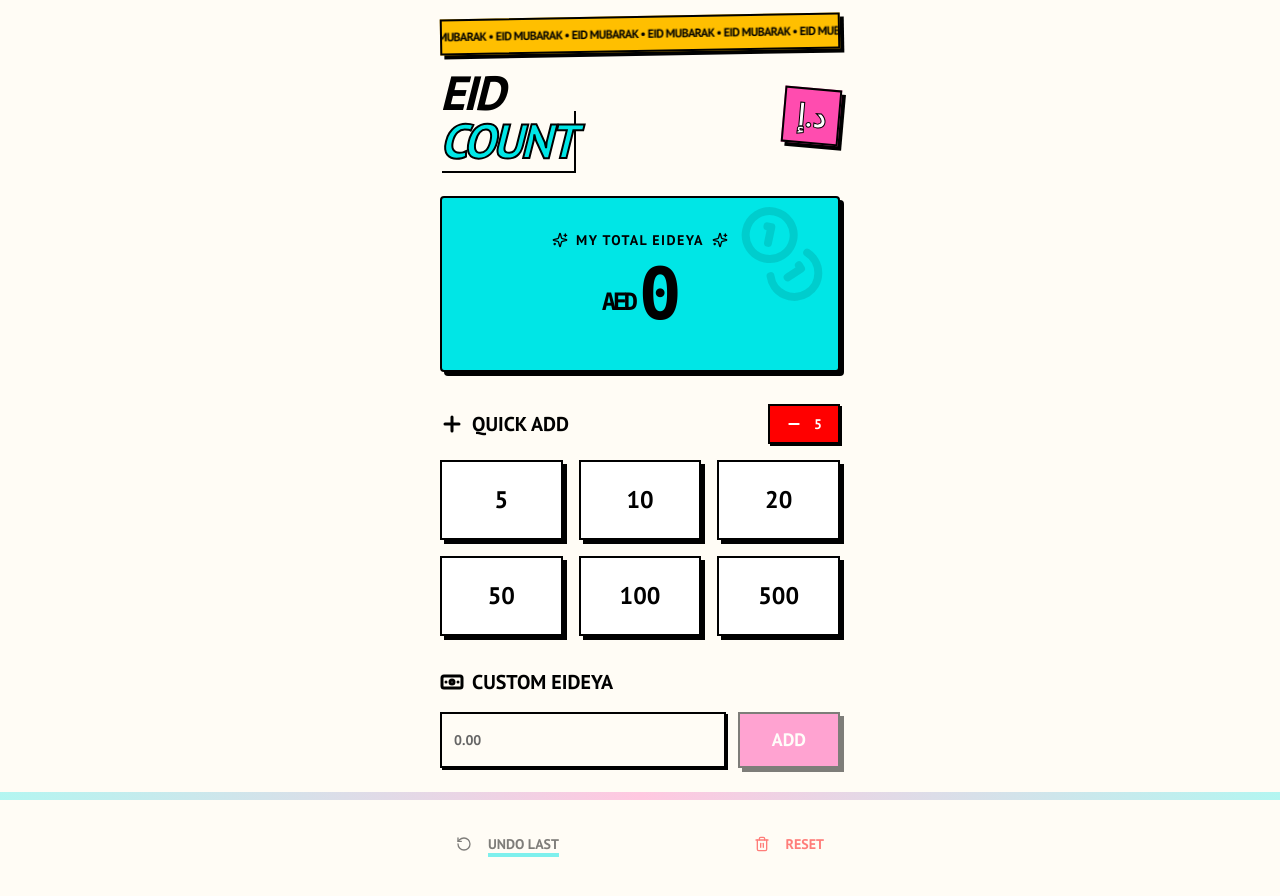
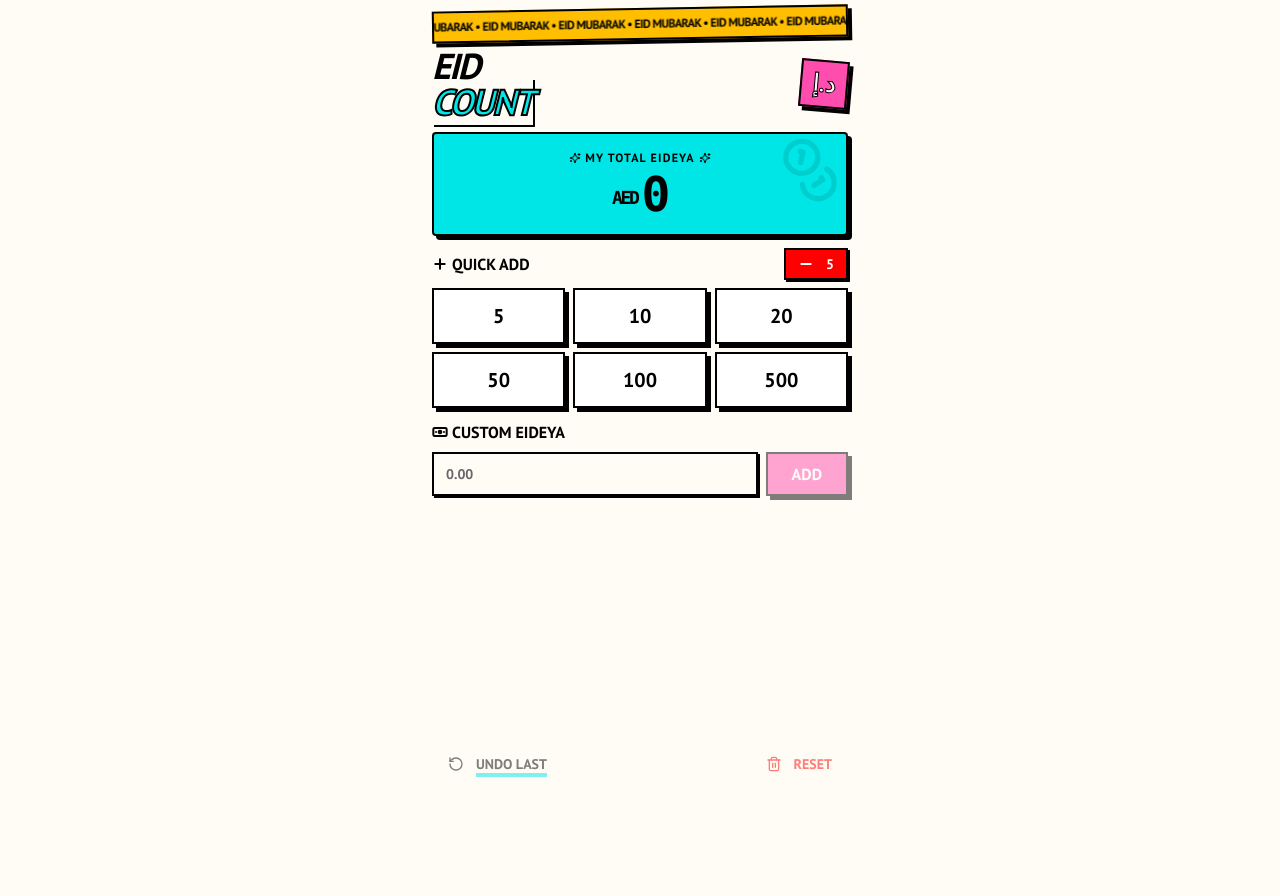
Before and after one commit to sfdxb7/eid-count, a Next.js app: page / in a window 1280 px wide. Shown: the top 896 px of the page. After the commit the page ends 800 px from the top, so only its background shows below. Built offline with nearby package versions, Linux system fonts and the light colour scheme.

Commit message:
Fix: fit entire app in one screen, no scroll, dvh adaptive

```diff
--- a/src/app/page.tsx
+++ b/src/app/page.tsx
@@ -2,13 +2,8 @@ import EidCalculator from '@/components/EidCalculator';
 
 export default function Home() {
   return (
-    <main className="min-h-screen bg-background">
-      <div className="container mx-auto pt-2 pb-8">
-        <EidCalculator />
-      </div>
-
-      {/* Footer / Decorative Element */}
-      <div className="fixed bottom-0 left-0 w-full h-2 bg-gradient-to-r from-primary via-secondary to-primary opacity-30"></div>
+    <main className="h-[100dvh] max-h-[100dvh] overflow-hidden bg-background">
+      <EidCalculator />
     </main>
   );
 }
--- a/src/components/EidCalculator.tsx
+++ b/src/components/EidCalculator.tsx
@@ -25,7 +25,6 @@ export default function EidCalculator() {
   const [customAmount, setCustomAmount] = useState<string>('');
   const [mounted, setMounted] = useState(false);
 
-  // Load state from localStorage on mount
   useEffect(() => {
     setMounted(true);
     try {
@@ -33,12 +32,9 @@ export default function EidCalculator() {
       const savedHistory = localStorage.getItem('eid_history');
       if (savedTotal) setTotal(parseFloat(savedTotal) || 0);
       if (savedHistory) setHistory(JSON.parse(savedHistory) || []);
-    } catch (e) {
-      // Fail silently for storage errors
-    }
+    } catch (e) {}
   }, []);
 
-  // Sync state to localStorage
   useEffect(() => {
     if (!mounted) return;
     localStorage.setItem('eid_total', total.toString());
@@ -74,58 +70,61 @@ export default function EidCalculator() {
   if (!mounted) return <div className="min-h-screen bg-background" />;
 
   return (
-    <div className="max-w-md mx-auto px-6 pt-2 pb-20 space-y-8 font-body">
-      <header className="space-y-4">
-        <div className="bg-accent retro-border retro-shadow p-2 overflow-hidden rotate-[-1deg]">
+    <div className="max-w-md mx-auto px-4 flex flex-col font-body" style={{ height: '100dvh', maxHeight: '100dvh', overflow: 'hidden' }}>
+      {/* Marquee banner */}
+      <div className="bg-accent retro-border retro-shadow p-1.5 overflow-hidden rotate-[-1deg] mt-2 flex-shrink-0">
         <div className="animate-marquee whitespace-nowrap text-xs font-bold uppercase tracking-tighter">
           EID MUBARAK • EID MUBARAK • EID MUBARAK • EID MUBARAK • EID MUBARAK • EID MUBARAK • EID MUBARAK • EID MUBARAK •
         </div>
       </div>
-        <div className="flex items-center justify-between">
-          <h1 className="text-5xl font-black text-foreground uppercase tracking-tighter italic">
+
+      {/* Header */}
+      <div className="flex items-center justify-between mt-2 flex-shrink-0">
+        <h1 className="text-4xl font-black text-foreground uppercase tracking-tighter italic leading-none">
           Eid<br /><span className="text-primary retro-shadow-sm" style={{ WebkitTextStroke: '2px black' }}>Count</span>
         </h1>
-          <div className="bg-secondary retro-border retro-shadow p-3 rotate-[5deg] flex items-center justify-center min-w-[3.5rem] h-14">
-            <span className="text-white font-black text-3xl select-none" style={{ WebkitTextStroke: '1px black' }}>د.إ</span>
+        <div className="bg-secondary retro-border retro-shadow p-2 rotate-[5deg] flex items-center justify-center min-w-[3rem] h-12">
+          <span className="text-white font-black text-2xl select-none" style={{ WebkitTextStroke: '1px black' }}>د.إ</span>
         </div>
       </div>
-      </header>
 
-      <Card className="bg-primary retro-border retro-shadow transform transition-all hover:translate-x-[-2px] hover:translate-y-[-2px]">
-        <CardContent className="pt-8 pb-10 text-center relative overflow-hidden">
-          <div className="absolute top-0 right-0 p-2 opacity-10">
-            <Coins className="h-24 w-24 rotate-12" />
+      {/* Total Card */}
+      <Card className="bg-primary retro-border retro-shadow mt-3 flex-shrink-0">
+        <CardContent className="py-4 text-center relative overflow-hidden">
+          <div className="absolute top-0 right-0 p-1 opacity-10">
+            <Coins className="h-16 w-16 rotate-12" />
           </div>
-          <p className="text-sm uppercase tracking-widest font-black mb-2 flex items-center justify-center gap-2">
-            <Sparkles className="h-4 w-4" /> My Total Eideya <Sparkles className="h-4 w-4" />
+          <p className="text-xs uppercase tracking-widest font-black mb-1 flex items-center justify-center gap-1">
+            <Sparkles className="h-3 w-3" /> My Total Eideya <Sparkles className="h-3 w-3" />
           </p>
-          <div className="text-7xl font-black flex items-center justify-center gap-1 font-mono tracking-tighter">
-            <span className="text-2xl mt-4">AED</span>
+          <div className="text-5xl font-black flex items-center justify-center gap-1 font-mono tracking-tighter">
+            <span className="text-lg mt-2">AED</span>
             <span>{total.toLocaleString()}</span>
           </div>
         </CardContent>
       </Card>
 
-      <div className="space-y-4">
-        <div className="flex items-center justify-between">
-          <h2 className="text-xl font-black uppercase flex items-center gap-2">
-            <Plus className="h-6 w-6 stroke-[3px]" /> Quick Add
+      {/* Quick Add */}
+      <div className="mt-3 flex-shrink-0">
+        <div className="flex items-center justify-between mb-2">
+          <h2 className="text-base font-black uppercase flex items-center gap-1">
+            <Plus className="h-4 w-4 stroke-[3px]" /> Quick Add
           </h2>
           <Button
             onClick={() => handleSubtractAmount(5)}
             variant="outline"
-            className="h-10 px-4 bg-destructive text-white rounded-none retro-border retro-shadow-sm retro-shadow-active font-black"
+            className="h-8 px-3 bg-destructive text-white rounded-none retro-border retro-shadow-sm retro-shadow-active font-black text-sm"
           >
-            <Minus className="h-4 w-4 mr-1 stroke-[3px]" /> 5
+            <Minus className="h-3 w-3 mr-1 stroke-[3px]" /> 5
           </Button>
         </div>
-        <div className="grid grid-cols-3 gap-4">
+        <div className="grid grid-cols-3 gap-2">
           {QUICK_AMOUNTS.map((amount) => (
             <Button
               key={amount}
               onClick={() => handleAddAmount(amount)}
               variant="outline"
-              className="h-20 text-2xl font-black rounded-none retro-border retro-shadow retro-shadow-active transition-all bg-white hover:bg-white active:bg-white"
+              className="h-14 text-xl font-black rounded-none retro-border retro-shadow retro-shadow-active transition-all bg-white hover:bg-white active:bg-white"
             >
               {amount}
             </Button>
@@ -133,6 +132,7 @@ export default function EidCalculator() {
         </div>
       </div>
 
+      {/* Custom Amount */}
       <form onSubmit={(e) => {
         e.preventDefault();
         const val = parseFloat(customAmount);
@@ -140,36 +140,40 @@ export default function EidCalculator() {
           handleAddAmount(val);
           setCustomAmount('');
         }
-      }} className="space-y-4">
-        <h2 className="text-xl font-black uppercase flex items-center gap-2">
-          <Banknote className="h-6 w-6 stroke-[3px]" /> Custom Eideya
+      }} className="mt-3 flex-shrink-0">
+        <h2 className="text-base font-black uppercase flex items-center gap-1 mb-2">
+          <Banknote className="h-4 w-4 stroke-[3px]" /> Custom Eideya
         </h2>
-        <div className="flex gap-3">
+        <div className="flex gap-2">
           <Input
             type="number"
             placeholder="0.00"
             value={customAmount}
             onChange={(e) => setCustomAmount(e.target.value)}
-            className="h-14 text-xl font-bold rounded-none border-2 border-black focus-visible:ring-primary retro-shadow-sm"
+            className="h-11 text-lg font-bold rounded-none border-2 border-black focus-visible:ring-primary retro-shadow-sm"
           />
           <Button
             type="submit"
             disabled={!customAmount}
-            className="h-14 px-8 bg-secondary text-white hover:bg-secondary/90 rounded-none font-black text-lg retro-border retro-shadow retro-shadow-active"
+            className="h-11 px-6 bg-secondary text-white hover:bg-secondary/90 rounded-none font-black text-base retro-border retro-shadow retro-shadow-active"
           >
             ADD
           </Button>
         </div>
       </form>
 
-      <div className="flex items-center justify-between pt-6">
+      {/* Spacer */}
+      <div className="flex-grow" />
+
+      {/* Bottom actions */}
+      <div className="flex items-center justify-between pb-4 flex-shrink-0">
         <Button
           variant="ghost"
           onClick={handleUndo}
           disabled={history.length === 0}
-          className="font-bold underline decoration-4 decoration-primary underline-offset-4 hover:bg-transparent"
+          className="font-bold underline decoration-4 decoration-primary underline-offset-4 hover:bg-transparent text-sm"
         >
-          <RotateCcw className="h-5 w-5 mr-2" /> UNDO LAST
+          <RotateCcw className="h-4 w-4 mr-1" /> UNDO LAST
         </Button>
 
         <AlertDialog>
@@ -177,9 +181,9 @@ export default function EidCalculator() {
             <Button
               variant="ghost"
               disabled={total === 0}
-              className="text-destructive font-black uppercase hover:bg-transparent"
+              className="text-destructive font-black uppercase hover:bg-transparent text-sm"
             >
-              <Trash2 className="h-5 w-5 mr-2" /> RESET
+              <Trash2 className="h-4 w-4 mr-1" /> RESET
             </Button>
           </AlertDialogTrigger>
           <AlertDialogContent className="rounded-none border-4 border-black retro-shadow bg-background">
```
Lines whose indentation alone changed are shown as unchanged.
